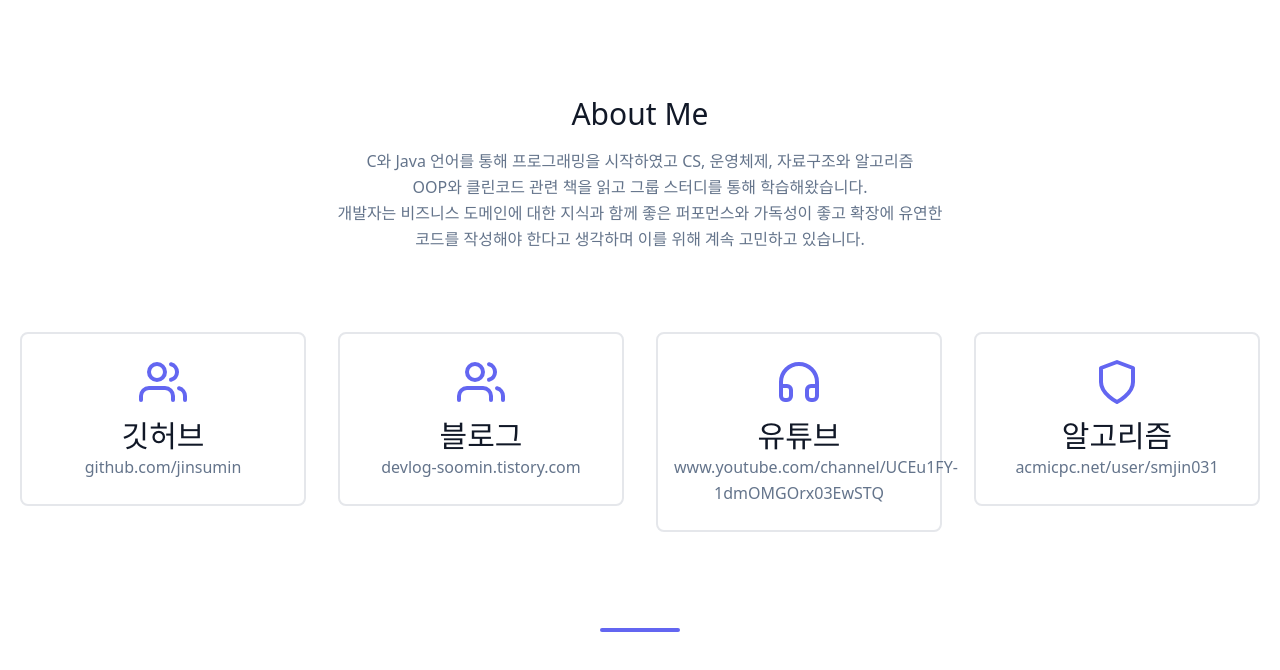
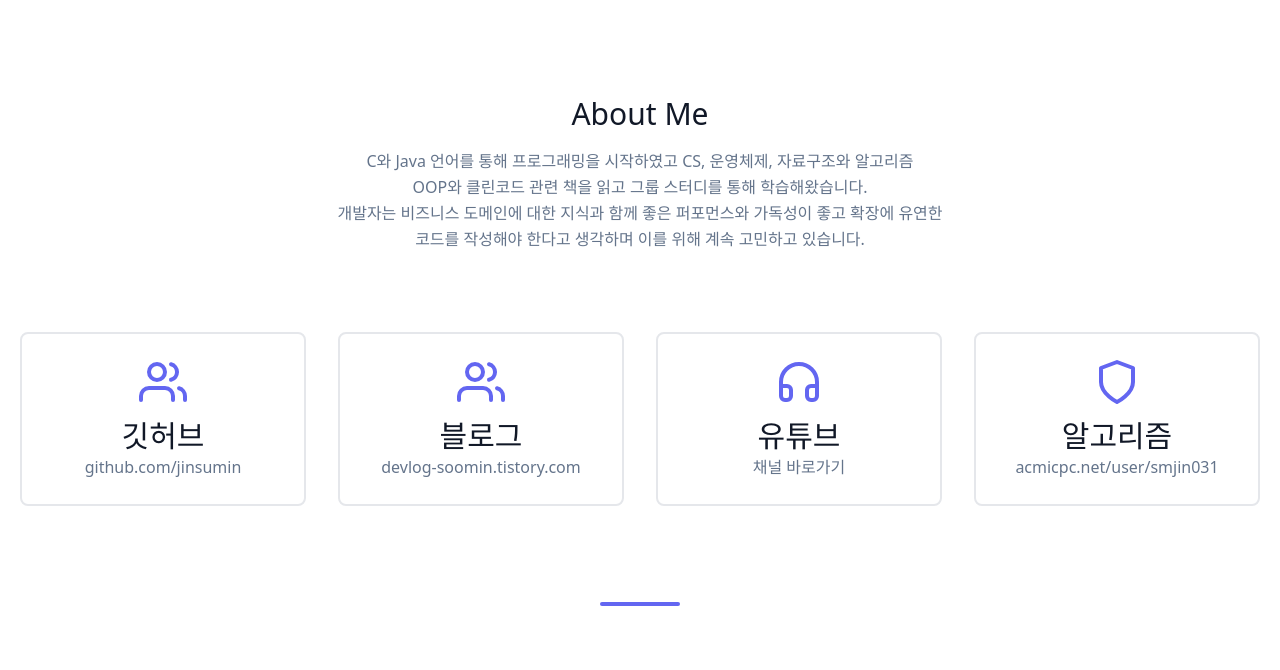
Before and after one commit to jinsumin/next-portfolio, a Next.js app: page /about in a window 1280 px wide. Shown: the top 670 px of the page. Built offline with nearby package versions, Linux system fonts and the light colour scheme.

Commit message:
update about me

```diff
--- a/pages/about.js
+++ b/pages/about.js
@@ -82,7 +82,7 @@ export default function About() {
                 <h2 className="title-font font-medium text-3xl text-gray-900">
                   유튜브
                 </h2>
-                <p className="leading-relaxed">www.youtube.com/channel/UCEu1FY-1dmOMGOrx03EwSTQ</p>
+                <p className="leading-relaxed">채널 바로가기</p>
               </div>
             </div>
             <div className="p-4 md:w-1/4 sm:w-1/2 w-full">
```
